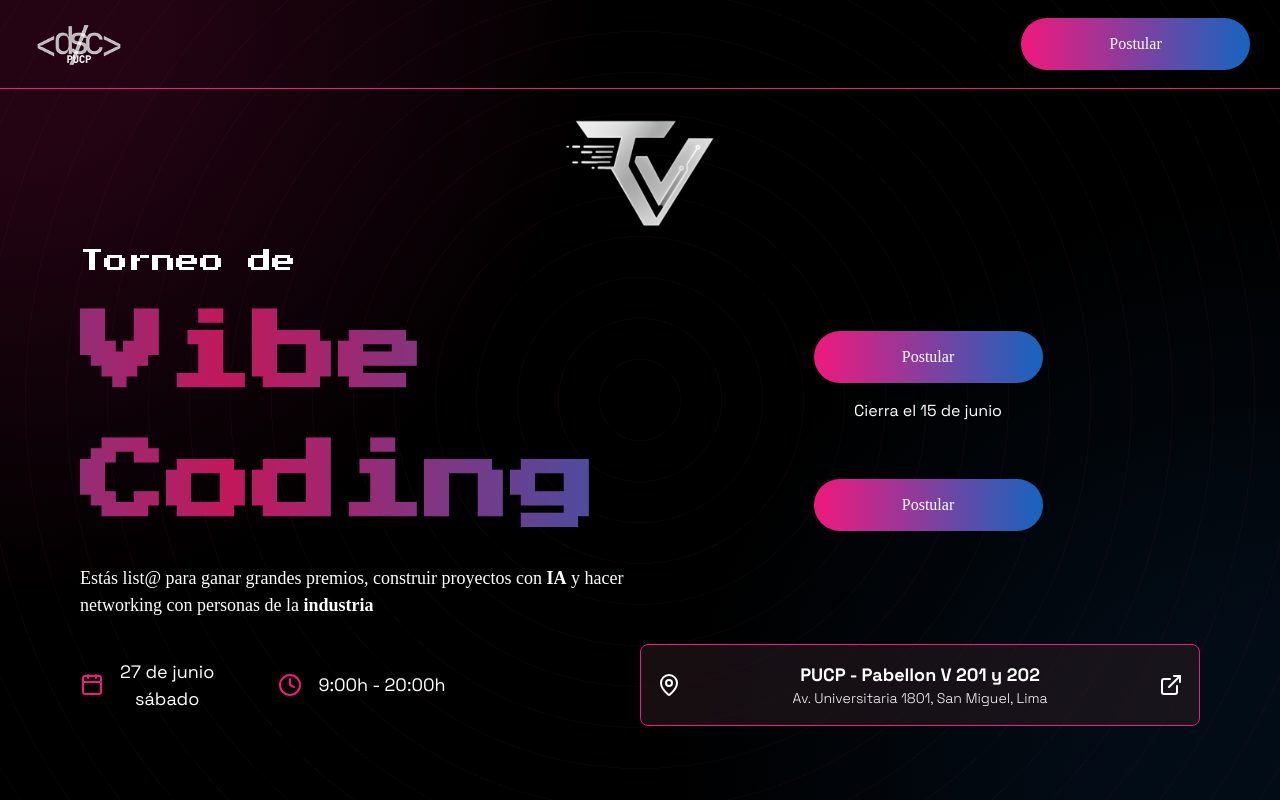
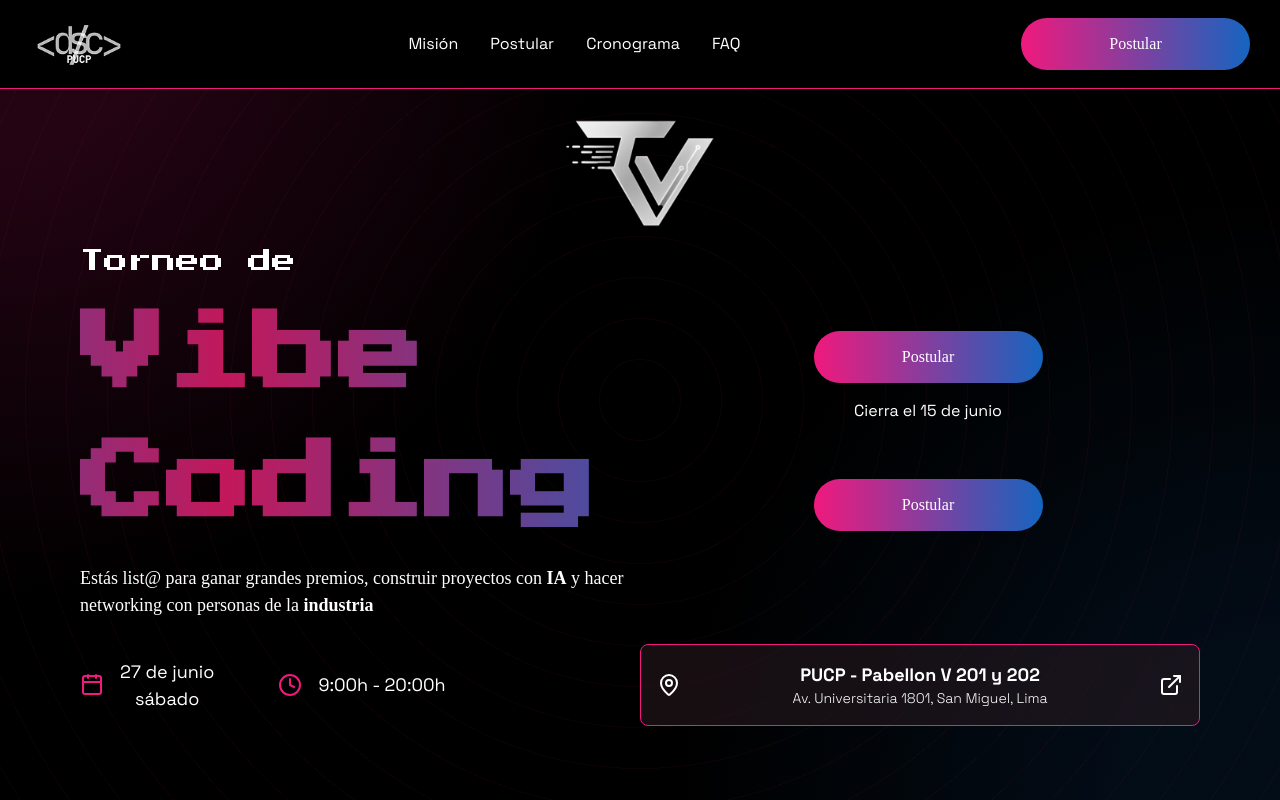
Before and after one commit to solposer/Torneo-de-Vibe-Coding, a Next.js app in the folder proyecto-torneo-web/: page / in a window 1280 px wide. Shown: the top 800 px of the page. Built offline with nearby package versions, Linux system fonts and the light colour scheme; a web font is replaced by a local one.

Commit message:
navegación inicial en el header
Falta enlazar correctamente

```diff
--- a/proyecto-torneo-web/app/globals.css
+++ b/proyecto-torneo-web/app/globals.css
@@ -67,7 +67,8 @@ body {
   background-color: black;
   color: white;
   min-height: 100vh;
-
+  scroll-behavior: smooth;
+  scroll-padding-top: 90px; /* Ajusta este valor según la altura de tu Header */
   background-image:
     repeating-radial-gradient(
       circle at center,
--- a/proyecto-torneo-web/app/page.tsx
+++ b/proyecto-torneo-web/app/page.tsx
@@ -11,19 +11,19 @@ import Cronograma from './components/cronograma/cronograma';
 export default function Home() {
   return (
     <>
-      <Hero />
+      <div id="inicio"><Hero /></div>
       <Sponsors />
-      <Mision />
-      <Fechas />
-      <Requerimientos />
+      <div id="mision"><Mision /></div>
+      <div id="fechas"><Fechas /></div>
+      <div id="requerimientos"><Requerimientos /></div>
 
-      <Cronograma />
+      <div id="cronograma"><Cronograma /></div>
       <div className="seccion-criterios-fechas">
-        <Criterios />
-        <Premios />
+        <div id="criterios"><Criterios /></div>
+        <div id="premios"><Premios /></div>
       </div>
 
-      <PreguntasFrecuentesSection />
+      <div id="faq"><PreguntasFrecuentesSection /></div>
       <Footer />
     </>
   );
--- a/proyecto-torneo-web/app/ui/header.css
+++ b/proyecto-torneo-web/app/ui/header.css
@@ -1,11 +1,43 @@
-.header{
+.header {
     display: flex;
     justify-content: space-between;
     align-items: center;
     border-bottom: 1px solid var(--color-fucsia);
-    padding: 4px 30px
+    padding: 4px 30px;
+
+    /* Hace que el header acompañe el scroll */
+    position: sticky;
+    top: 0;
+    background-color: var(--color-negro); /* Fondo sólido para tapar el grid/anillos */
+    z-index: 100; /* Asegura que esté por encima de todo */
 }
 
-.logo{
+.logo {
     padding: 5px 0px;
 }
+
+/* Estilos de los enlaces */
+.header-nav {
+    display: none; /* Ocultamos en móvil por defecto para evitar desbordes */
+    gap: 2rem;
+    align-items: center;
+}
+
+.header-nav a {
+    color: var(--color-blanco);
+    text-decoration: none;
+    font-family: var(--fuente-parrafos);
+    font-size: 1rem;
+    transition: color 0.3s ease;
+}
+
+.header-nav a:hover {
+    color: var(--color-fucsia); /* Efecto hover con tu color principal */
+}
+
+/* Mostrar enlaces solo en pantallas de escritorio/tablets grandes */
+@media (min-width: 768px) {
+    .header-nav {
+        display: flex;
+    }
+}
--- a/proyecto-torneo-web/app/ui/header.tsx
+++ b/proyecto-torneo-web/app/ui/header.tsx
@@ -5,7 +5,18 @@ import "./header.css"
 export default function Header()  {
     return(
         <header className="header">
-            <Image className='logo' alt='logo del Torneo de Vibecoding' src='/logo-dsc.png'  width={98} height={70}/>
+            <a href="#inicio">
+                <Image className='logo' alt='logo del Torneo de Vibecoding' src='/logo-dsc.png' width={98} height={70}/>
+            </a>
+
+            {/* Opciones de navegación */}
+            <nav className="header-nav">
+                <a href="#mision">Misión</a>
+                <a href="#requerimientos">Postular</a>
+                <a href="#cronograma">Cronograma</a>
+                <a href="#faq">FAQ</a>
+            </nav>
+
             <Boton />
         </header>
     )
```
